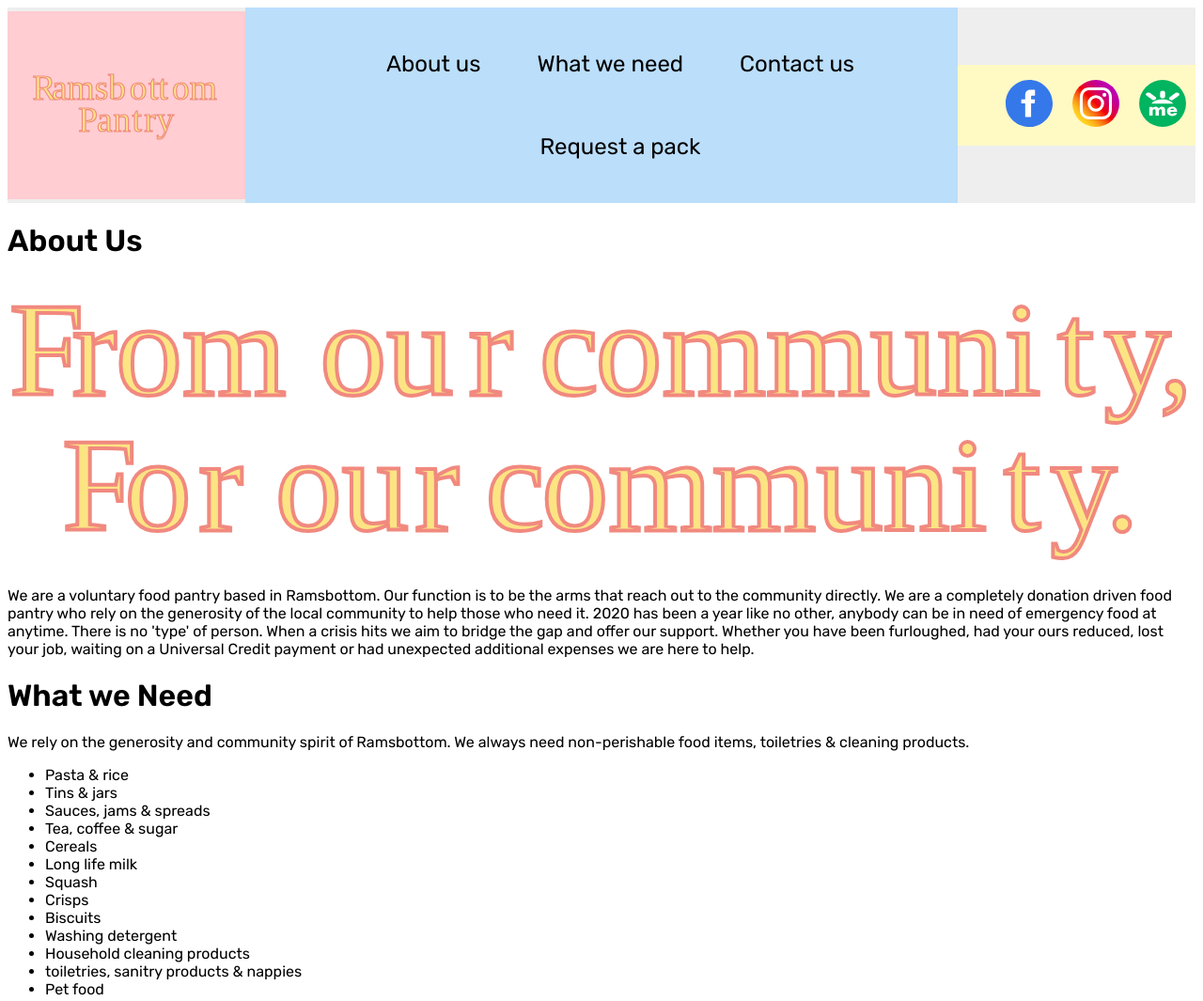
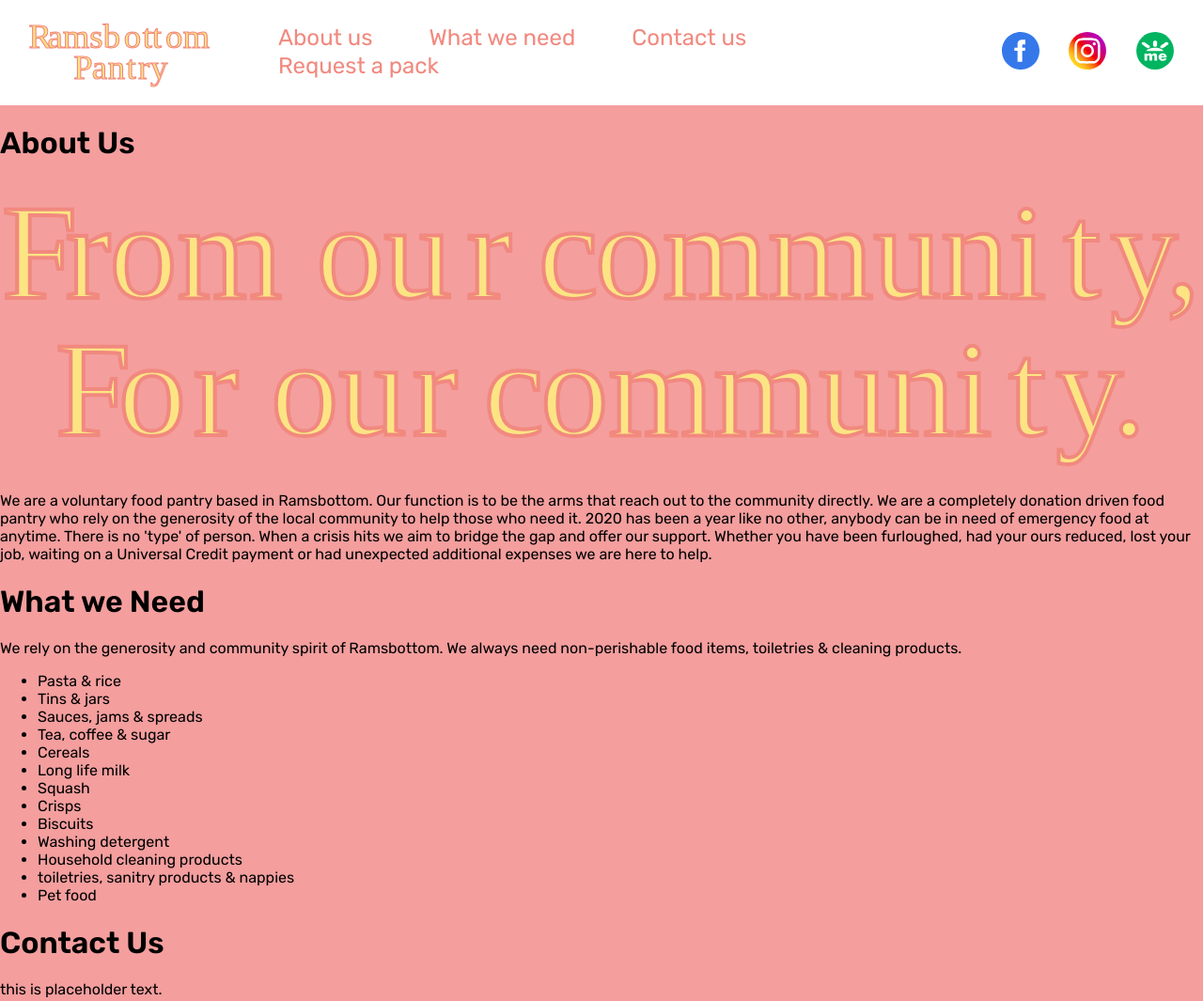
Before and after one commit to jbram-js/ramsbottom-pantry, a React app: page / in a window 1280 px wide. Shown: the top 1065 px of the page at 94% size. Built offline with nearby package versions, Linux system fonts and the light colour scheme; some packages are replaced by stand-ins of ours.

Commit message:
navbar styling

```diff
--- a/src/styles/NavBar.scss
+++ b/src/styles/NavBar.scss
@@ -2,44 +2,35 @@
 
 .nav {
     width: 100%;
-    min-height: 6vh;
-    box-sizing: border-box;
     display: flex;
     justify-content: space-between;
     align-items: center;
-    background-color: #eee;
-    transition: all .7s ease-in;
-}
-
-//IMPORTANT
-.scrolled{
-  position: fixed;
-  top: 0;
-  left: 0;
-  background-color: lightblue;
+    background-color: #fff;
+    padding: 10px 0 10px 0;
+    position: -webkit-sticky;
+    position: sticky;
+	top: 0;
 }
 
 .left {
     flex: 1;
     display: flex;
     justify-content: center;
-    background: #ffcdd2;
 }
 
 .middle {
     flex: 3;
-    background: #bbdefb;
-    text-align: center;
+    display: flex;
+    justify-content: space-evenly;
 }
 
 .right {
     flex: 1;
-    background: #fff9c4;
 }
 
 .logo {
     width: 200px;
-    height: 200px;
+    height: 75px;
 }
 
 .nav-list, .social-links {
@@ -48,17 +39,33 @@
 
 .nav-items {
     font-size: 24px;
-    padding: 30px;
+    color: #F1897F;
+    padding: 0 60px 0 0;
     display: inline-block;
+    cursor: pointer;
+}
+
+.nav-items::after {
+  content: "";
+  display: block;
+  width: 0;
+  height: 2px;
+  background-color: #FCE483;
+  transition: width 0.3s;
+}
+
+.nav-items:hover::after {
+  width: 100%;
+  transition: width 0.3s;
 }
 
 .social-links {
     display: flex;
-    flex-direction: row;
-    justify-content: space-around;
+    justify-content: space-evenly;
+    padding: 0 0 0 10px;
 }
 
 .icons {
-    width: 50px;
-    height: 50px;
+    width: 40px;
+    height: 40px;
 }
--- a/src/styles/controller.scss
+++ b/src/styles/controller.scss
@@ -6,4 +6,10 @@
 
 .App {
     font-family: 'Rubik', sans-serif;
+    background-color: #F49E9E;
+    width: 100vw;
 }
+
+body {
+    margin: 0;
+}
```
